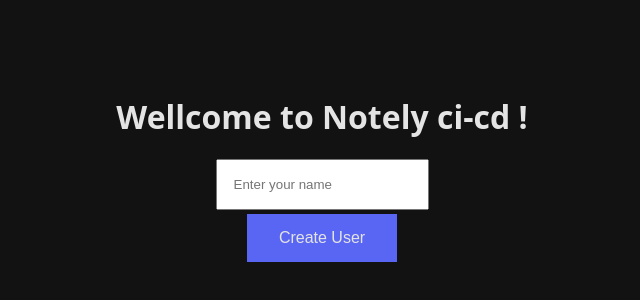
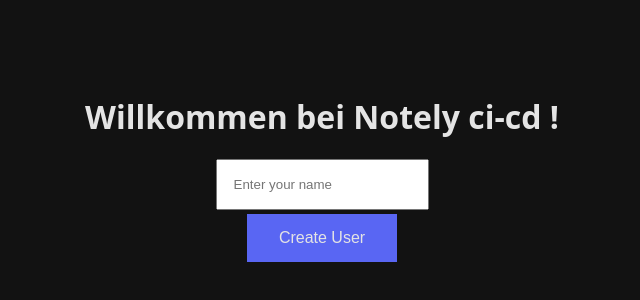
Before and after one commit to DorisLederle/learn-cicd-starter-clean, a plain HTML site: page static/index.html in a window 1280 px wide. Shown: the part 230-530 px from the top of the page, without its empty margins (318-958 px from the left). Drawn offline with Linux system fonts and the light colour scheme.

```diff
--- a/static/index.html
+++ b/static/index.html
@@ -7,7 +7,7 @@
 </head>
 
 <body class="section">
-    <h1>Wellcome to Notely ci-cd !</h1>
+    <h1>Willkommen bei Notely ci-cd !</h1>
 
     <div id="userCreationContainer" class="section">
         <input id="nameField" type="text" placeholder="Enter your name">
```
Also changed, not shown: 1 other file.
